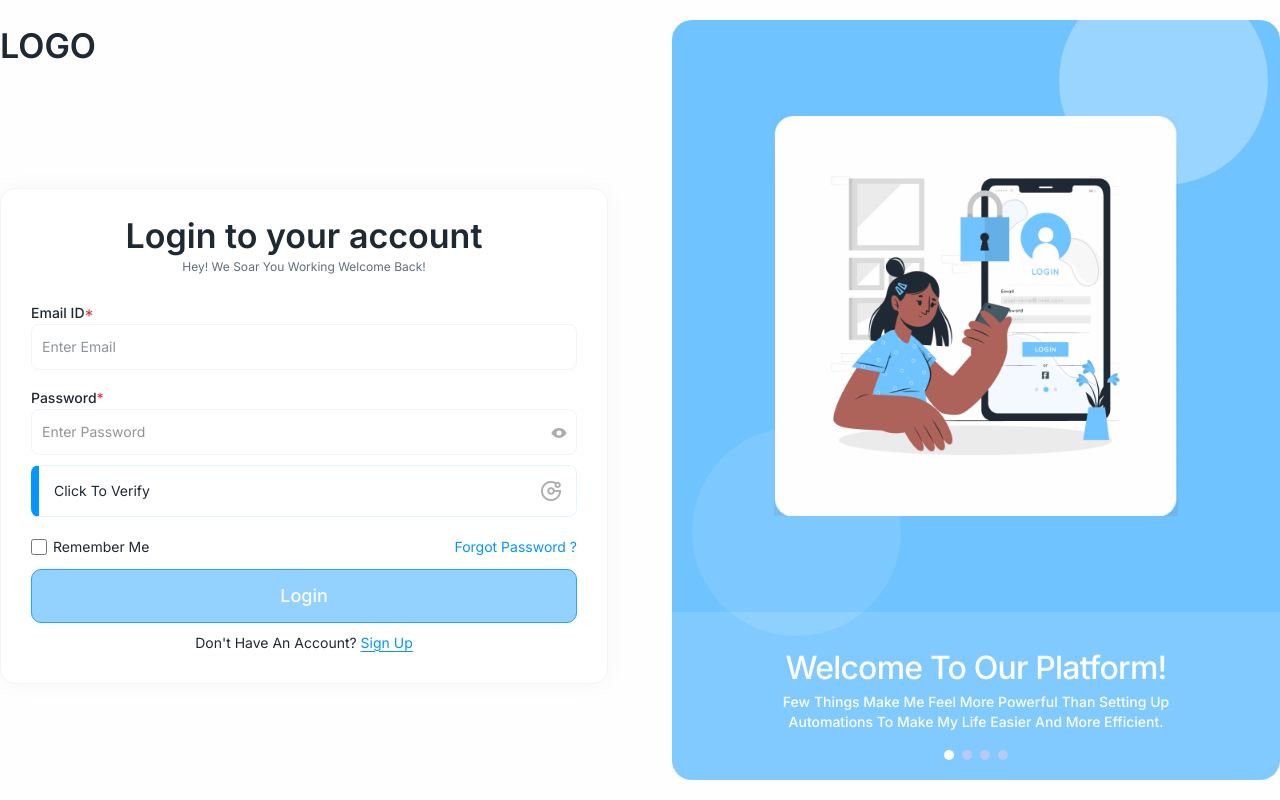
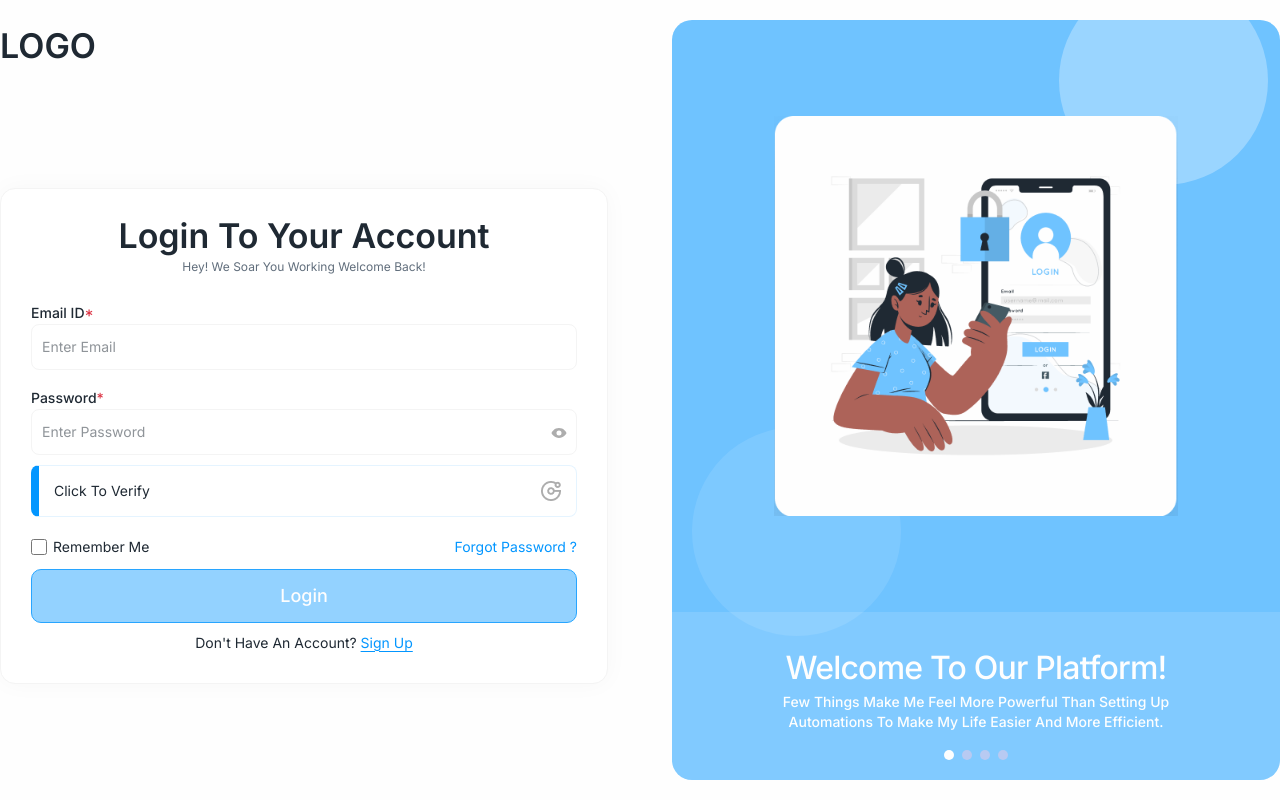
Before and after one commit to sumithub/rs-web-develop, a Next.js app: page /login in a window 1280 px wide. Built offline with nearby package versions, Linux system fonts and the light colour scheme.

Commit message:
capitalize the text

```diff
--- a/src/components/Signin.js
+++ b/src/components/Signin.js
@@ -48,7 +48,7 @@ export default function Signin() {
 
     return (<>
         <div>
-            <h2 className="text-[34px] leading-none font-semibold text-secondary text-center">Login to your account</h2>
+            <h2 className="text-[34px] leading-none font-semibold text-secondary text-center">Login To Your Account</h2>
             <p className="text-xs sm:pt-1.5 pt-2.5 pb-2.5 capitalize text-center text-[#616E7C]">Hey! We soar you working welcome back!</p>
             <form onSubmit={handleSubmit(onSubmit)}>
                 <InputForm
```
